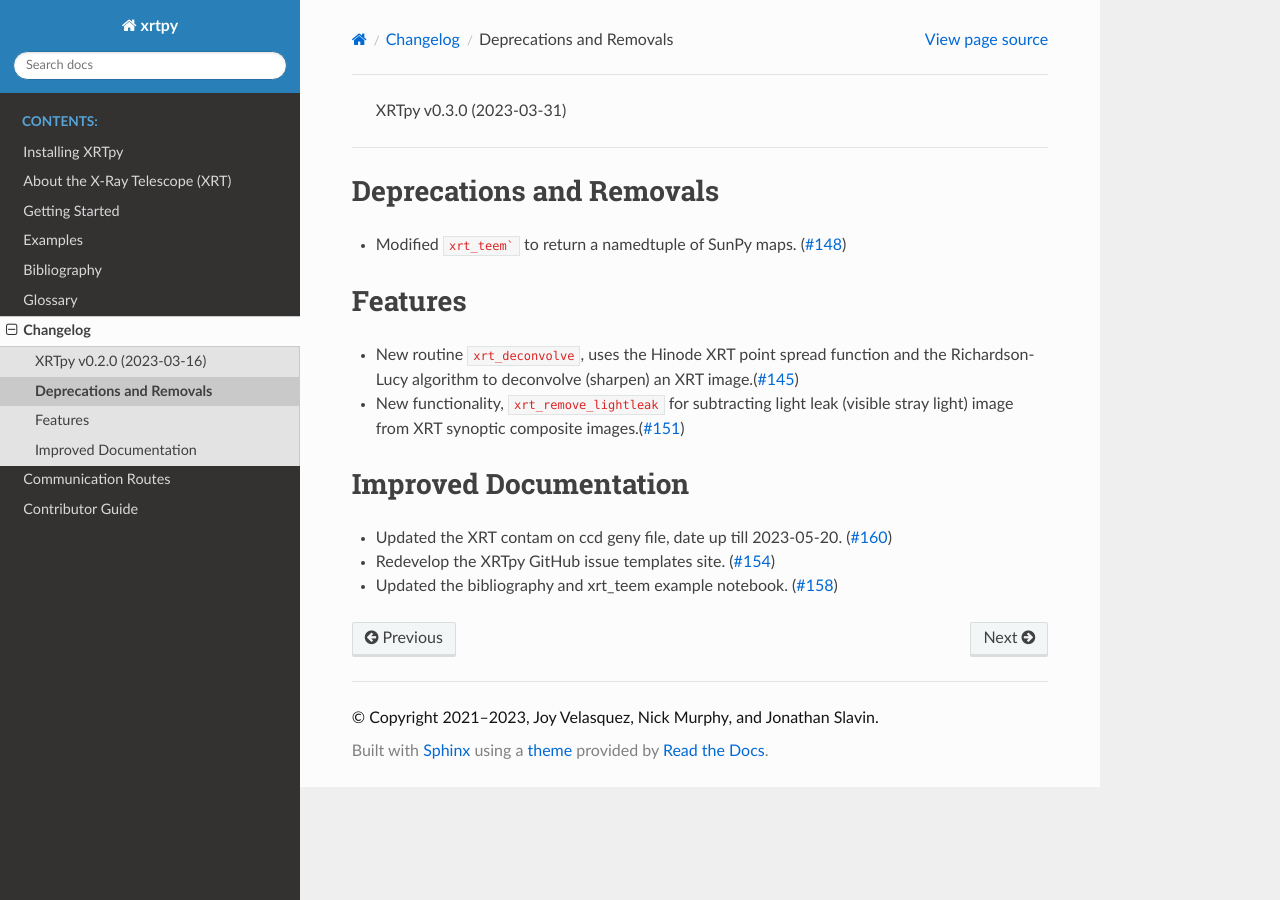
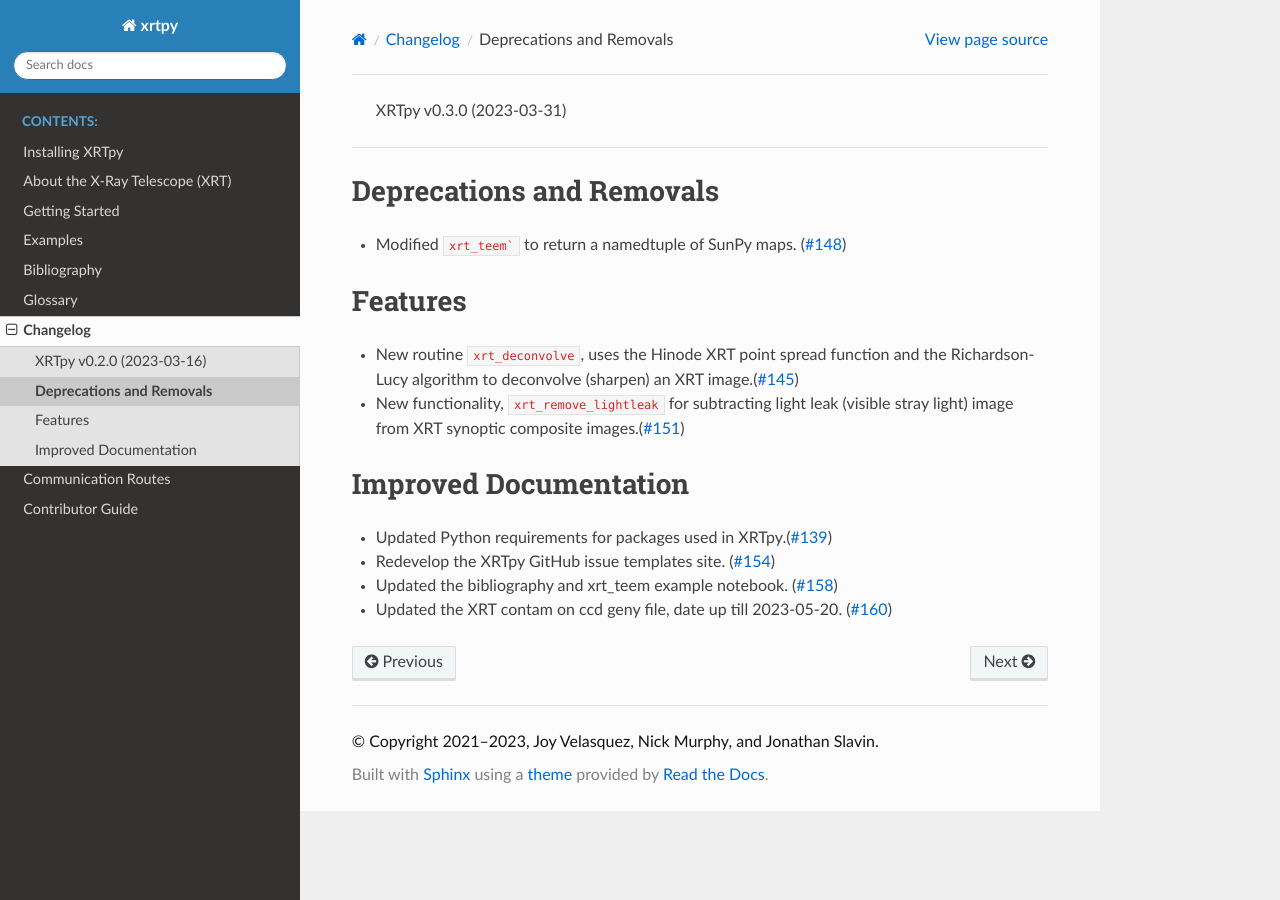
Before and after one commit to HinodeXRT/xrtpy, a Sphinx documentation site: the page built from docs/changelog/0.3.0.rst, in a window 1280 px wide. Built offline with Sphinx 7.4.7 and the Read the Docs theme 2.0.0, drawn with Linux system fonts in a browser that asks for light colours; pages that are not in the unit, such as notebooks, are missing from menus.

Commit message:
Improved Documentation-updated

```diff
--- a/docs/changelog/0.3.0.rst
+++ b/docs/changelog/0.3.0.rst
@@ -18,6 +18,7 @@ Features
 Improved Documentation
 ----------------------
 
-- Updated the XRT contam on ccd geny file, date up till 2023-05-20. (:pr:`160`)
+- Updated Python requirements for packages used in XRTpy.(:pr:`139`)
 - Redevelop the XRTpy GitHub issue templates site. (:pr:`154`)
 - Updated the bibliography and xrt_teem example notebook. (:pr:`158`)
+- Updated the XRT contam on ccd geny file, date up till 2023-05-20. (:pr:`160`)
```
